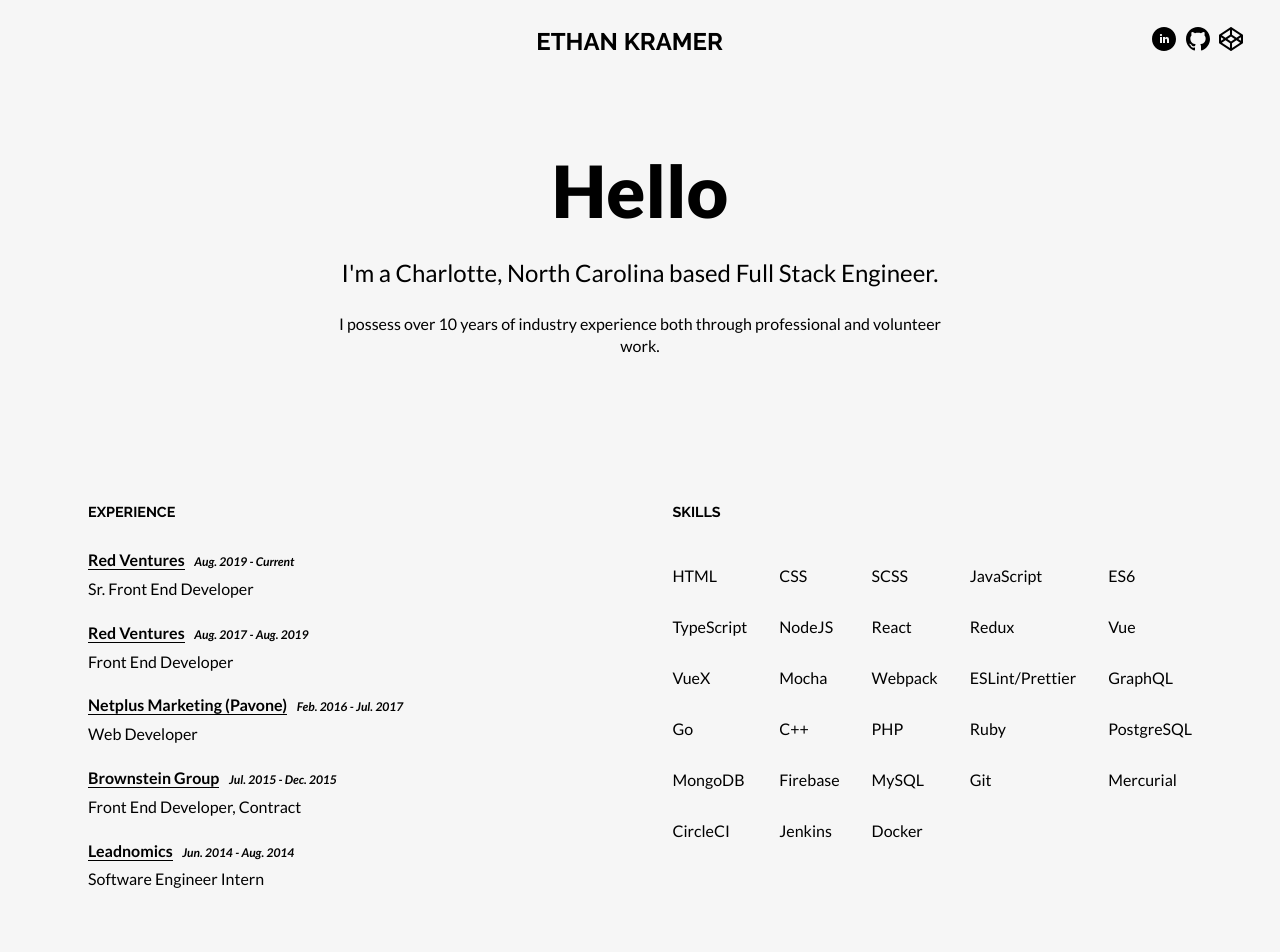
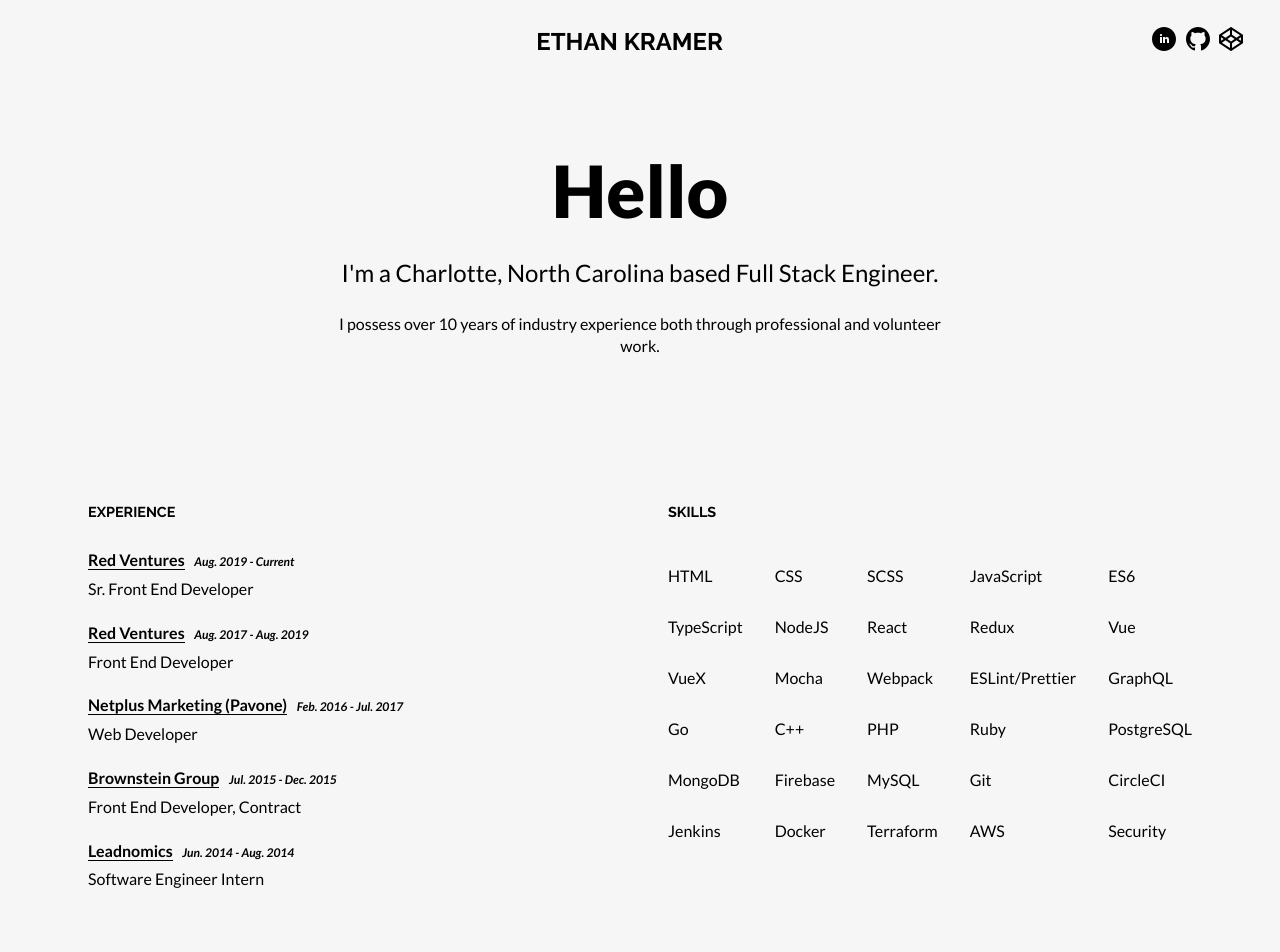
Before and after one commit to ekdevdes/personal-site, a Next.js app: page / in a window 1280 px wide. Shown: the top 952 px of the page. Built offline with nearby package versions, Linux system fonts and the light colour scheme.

Commit message:
update skills

```diff
--- a/components/Skills/skills.js
+++ b/components/Skills/skills.js
@@ -23,10 +23,12 @@ const skillList = [
   'Firebase',
   'MySQL',
   'Git',
-  'Mercurial',
   'CircleCI',
   'Jenkins',
-  'Docker'
+  'Docker',
+  'Terraform',
+  'AWS',
+  'Security'
 ]
 
 export default skillList
```
